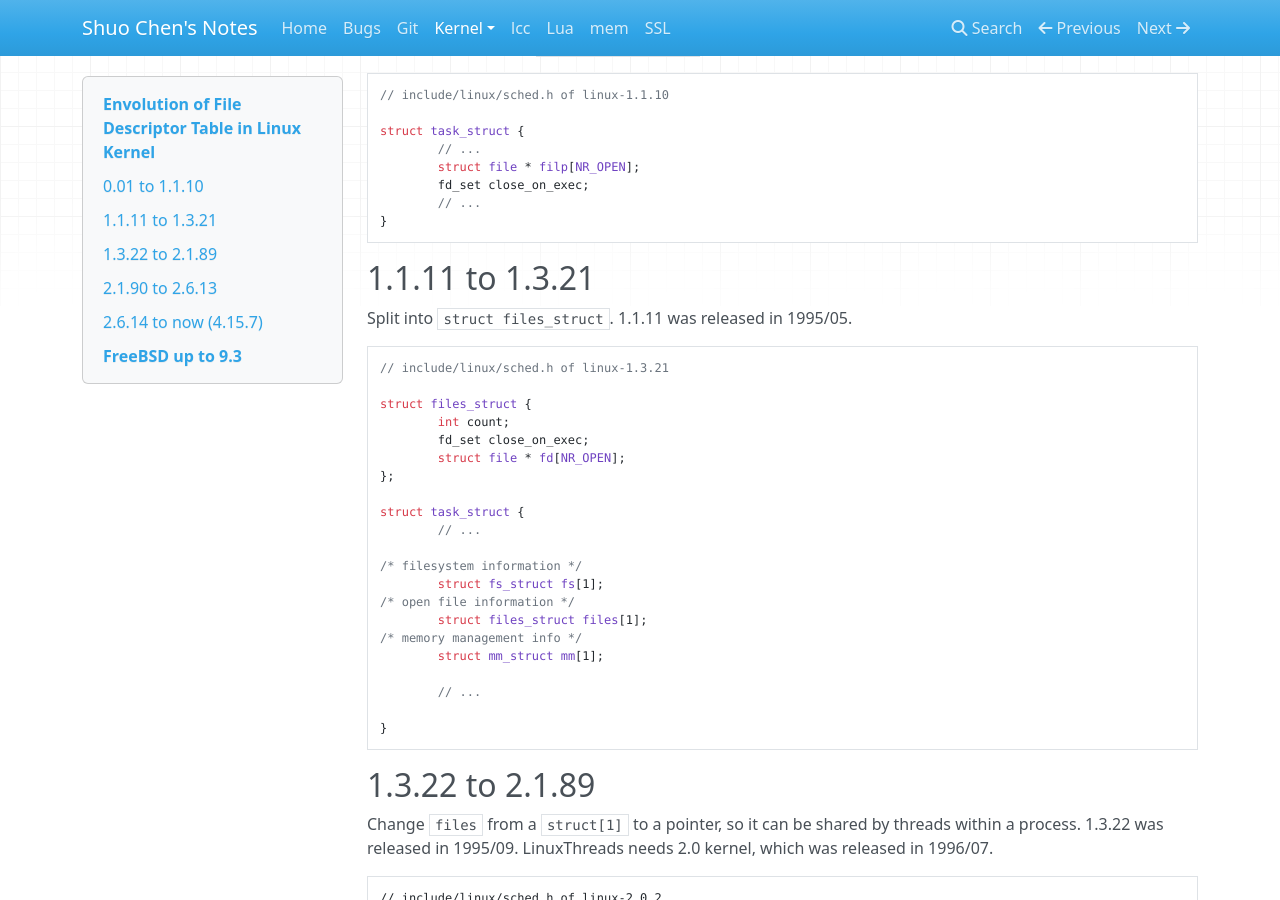
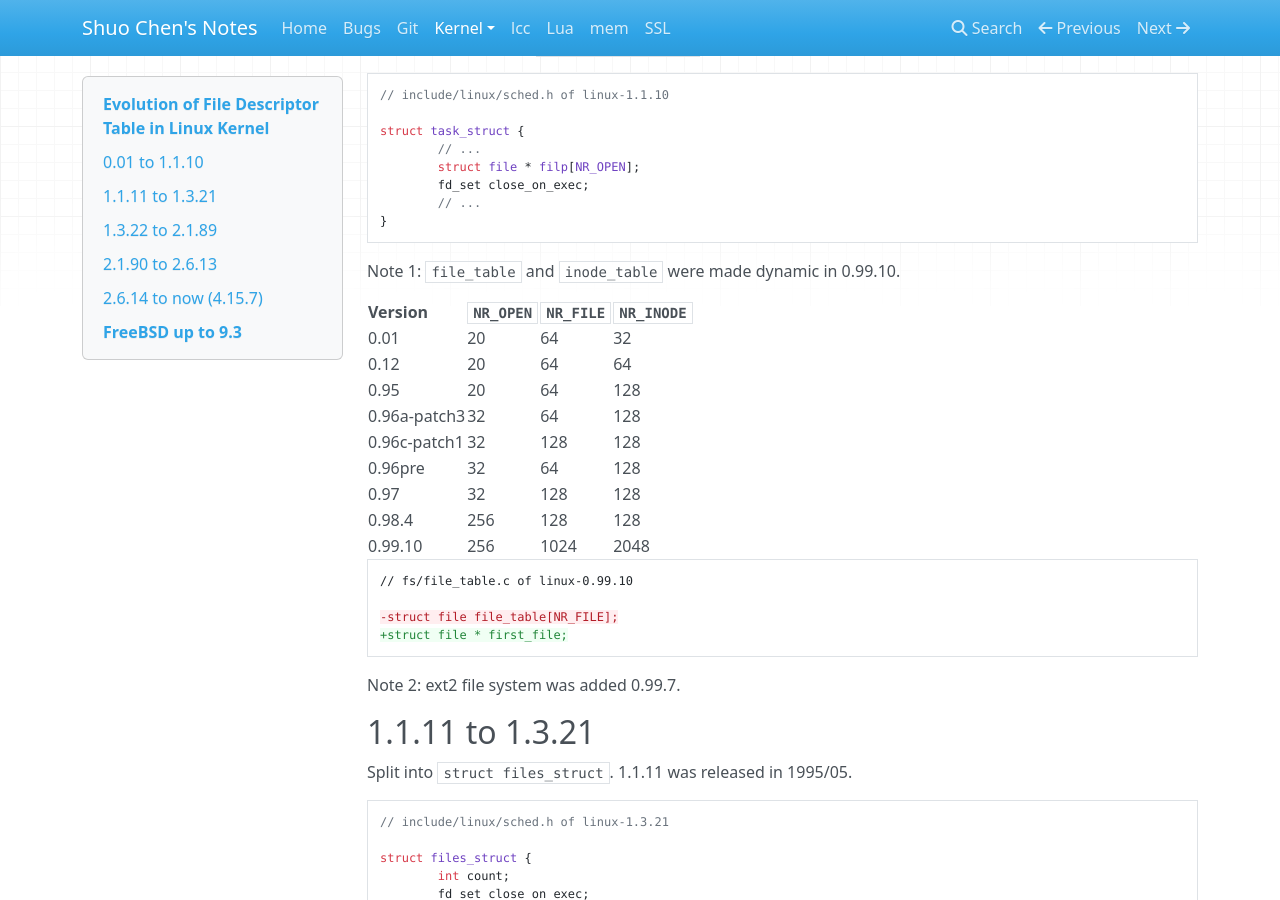
Before and after one commit to chenshuo/notes, an MkDocs documentation site: the page built from docs/kernel/file-descriptor-table.md, in a window 1280 px wide and 900 px high, scrolled down 992 px. Built offline with MkDocs 1.6.1, drawn with Linux system fonts in a browser that asks for light colours; nearby versions of some CDN libraries; old or Windows-style settings are respelled for this version of MkDocs; some of the changed text lies outside the part shown.

Commit message:
Add NR_OPEN, NR_FILE and NR_INODE table.

````diff
--- a/docs/kernel/file-descriptor-table.md
+++ b/docs/kernel/file-descriptor-table.md
@@ -1,4 +1,4 @@
-# Envolution of File Descriptor Table in Linux Kernel
+# Evolution of File Descriptor Table in Linux Kernel
 
 ![releases](releases.png)
 
@@ -16,6 +16,29 @@ struct task_struct {
         // ...
 }
 ```
+
+Note 1: `file_table` and `inode_table` were made dynamic in 0.99.10.
+
+| Version | `NR_OPEN` | `NR_FILE` | `NR_INODE` |
+| ------- | --------- | --------- | ---------- |
+| 0.01    |    20     |     64    |     32     |
+| 0.12    |    20     |     64    |     64     |
+| 0.95    |    20     |     64    |    128     |
+|0.96a-patch3| 32     |     64    |    128     |
+|0.96c-patch1| 32     |    128    |    128     |
+| 0.96pre |    32     |     64    |    128     |
+| 0.97    |    32     |    128    |    128     |
+| 0.98.4  |   256     |    128    |    128     |
+| 0.99.10 |   256     |   1024    |   2048     |
+
+```diff
+// fs/file_table.c of linux-0.99.10
+
+-struct file file_table[NR_FILE];
++struct file * first_file;
+```
+
+Note 2: ext2 file system was added 0.99.7.
 
 ## 1.1.11 to 1.3.21
 
````
